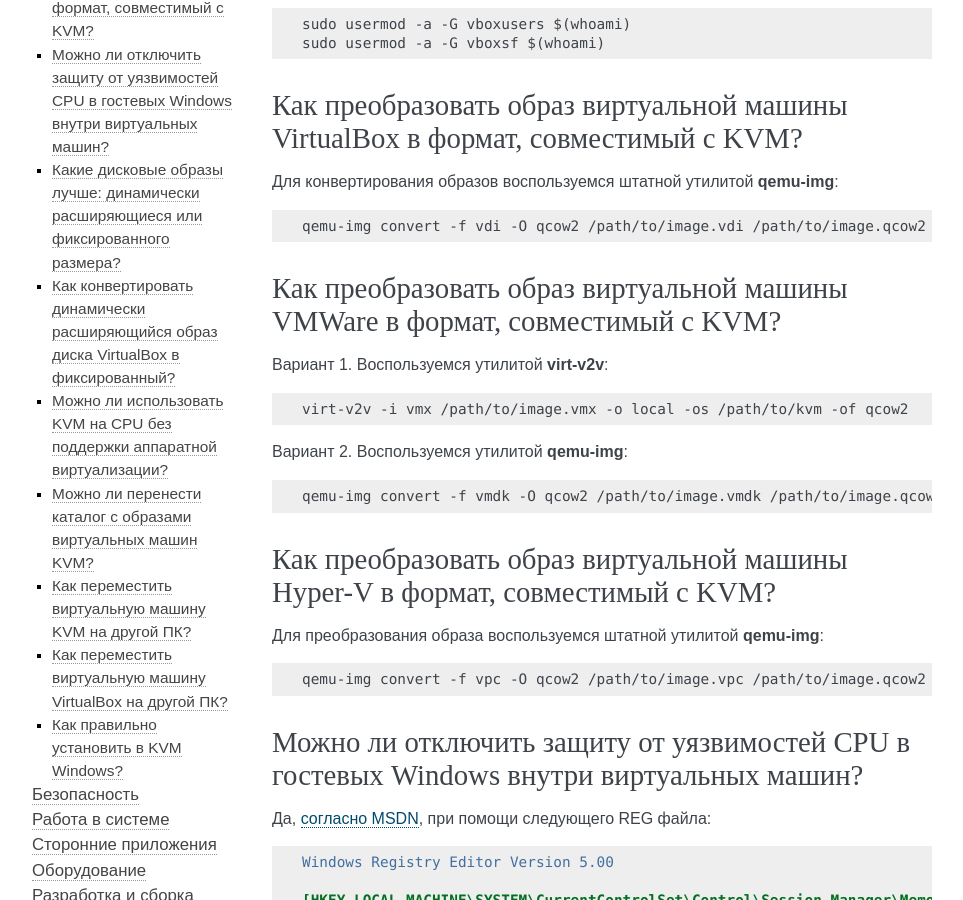
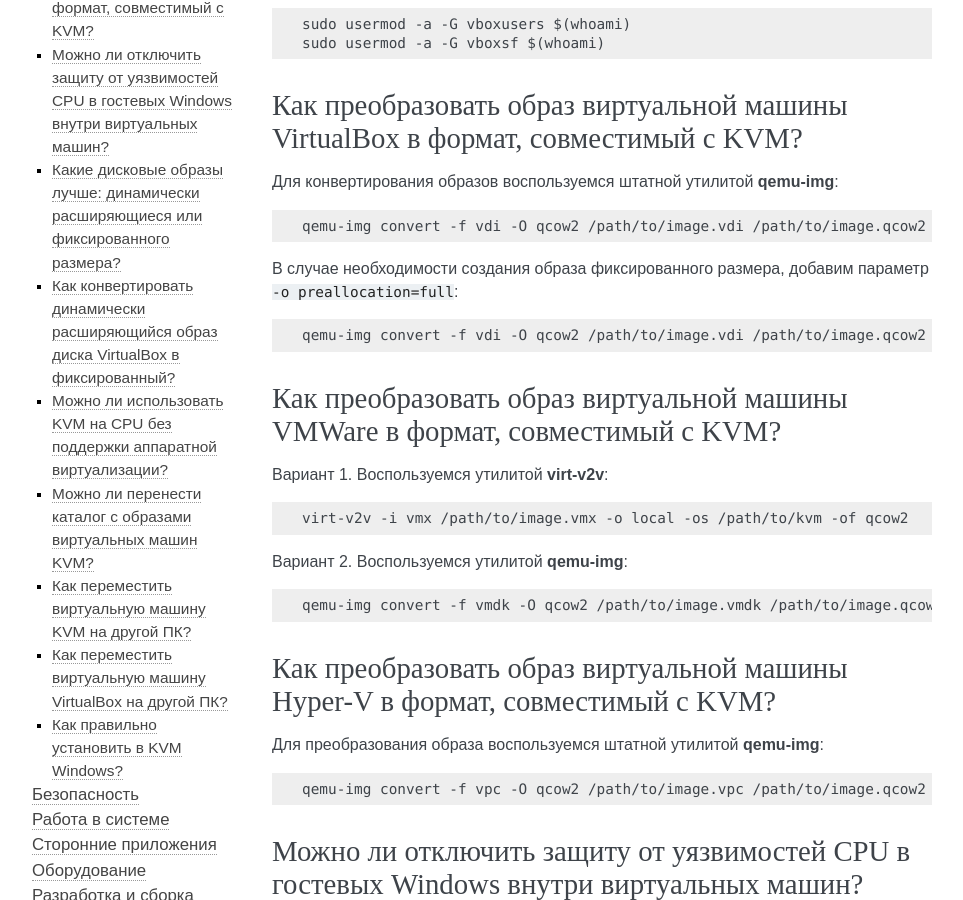
Before and after one commit to RussianFedora/FAQ, a Sphinx documentation site: the page built from source/virtualization.rst, in a window 1280 px wide and 900 px high, scrolled down 1183 px. Shown: the whole window, without its empty margins (148-1111 px from the left). Built offline with Sphinx 7.4.7, drawn with Linux system fonts in a browser that asks for light colours; comment, search, counter and statistics services are not loaded.

Commit message:
Added information about creating preallocated (fixed) QCOW2 images.

```diff
--- a/source/virtualization.rst
+++ b/source/virtualization.rst
@@ -94,6 +94,12 @@
 .. code-block:: text
 
     qemu-img convert -f vdi -O qcow2 /path/to/image.vdi /path/to/image.qcow2
+
+В случае необходимости создания образа фиксированного размера, добавим параметр ``-o preallocation=full``:
+
+.. code-block:: text
+
+    qemu-img convert -f vdi -O qcow2 /path/to/image.vdi /path/to/image.qcow2 -o preallocation=full
 
 .. index:: vmware, drive image, disk image, kvm, qemu, qcow2, vmx, vmdk
 .. _vmdk-to-qcow2:
```
